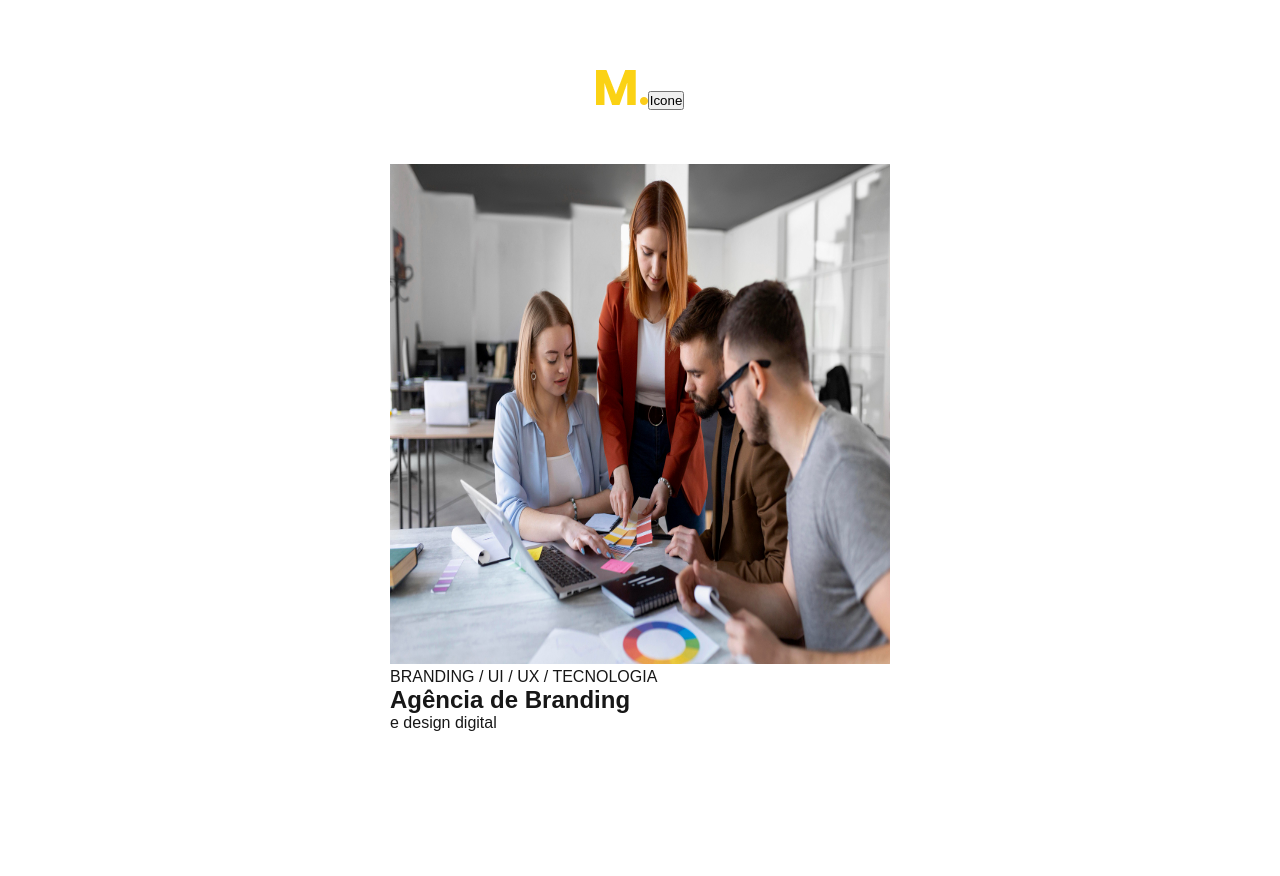
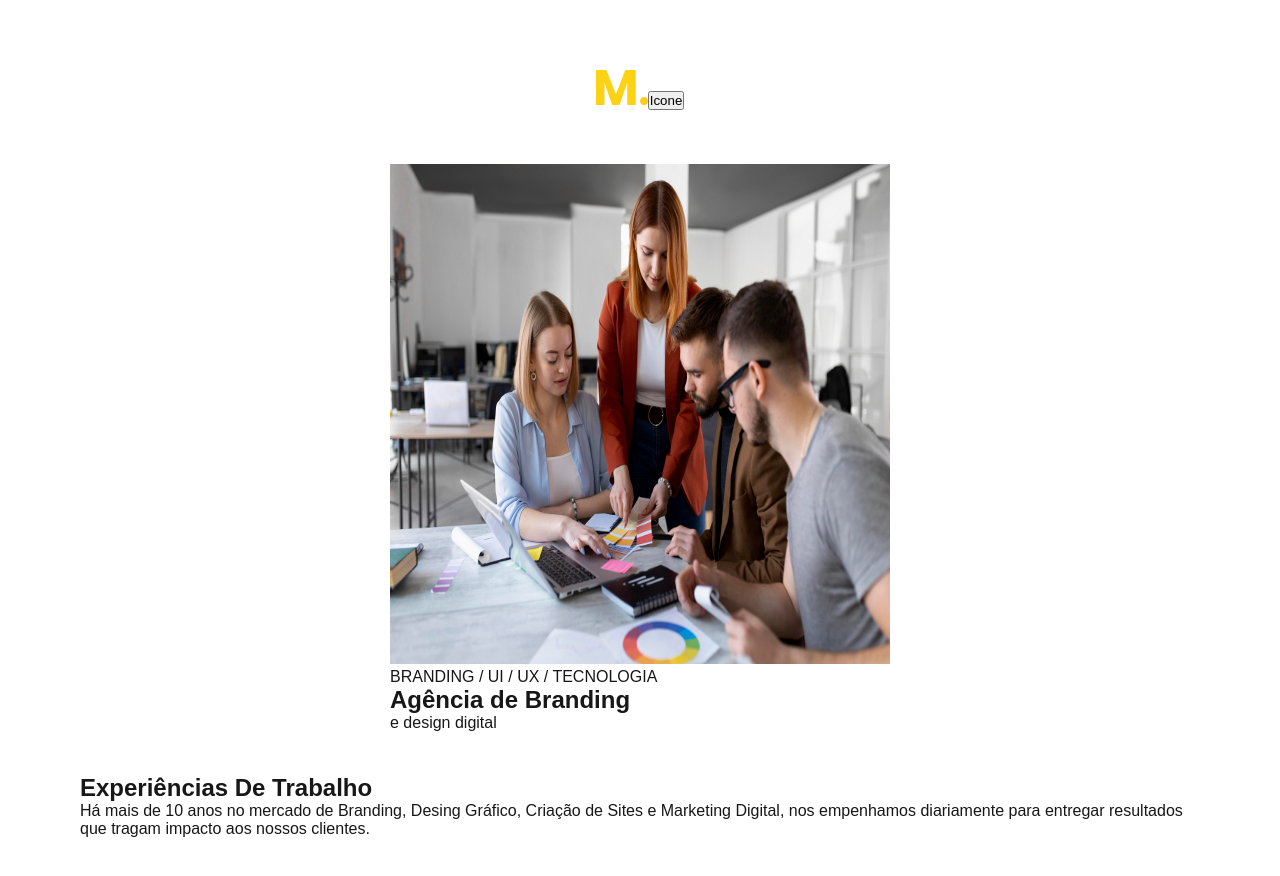
Before and after one commit to Karedog/Agencia-de-Designer, a Next.js app: page / in a window 1280 px wide. Shown: the top 876 px of the page. Built offline with nearby package versions, Linux system fonts and the light colour scheme.

Commit message:
feat: adiciona o html da seção experiencia trabalho e ajusta o componente Card

```diff
--- a/src/app/layout.js
+++ b/src/app/layout.js
@@ -1,7 +1,7 @@
 import "./globals.css";
 
 export const metadata = {
-  title: "Agencia de Designer",
+  title: "M - Agência Digital",
   description: "Agencia de designer",
 };
 
--- a/src/components/Card/Card.jsx
+++ b/src/components/Card/Card.jsx
@@ -1,5 +1,5 @@
 
-export default function Rodape(){
+export default function Card(){
     return (
         <div>
         </div>
--- a/src/components/SecaoExperienciaTrabalho/SecaoExperienciaTrabalho.jsx
+++ b/src/components/SecaoExperienciaTrabalho/SecaoExperienciaTrabalho.jsx
@@ -1,7 +1,22 @@
+import Card from "../Card/Card";
+import estilo from "./SecaoExperienciaTrabalho.module.css"
 
 export default function SecaoExperienciaTrabalho(){
     return (
-        <section>
+        <section className={estilo.secao_experiencia}>
+            <div className={estilo.caixa_experiencia}>
+                <h2>Experiências De Trabalho</h2>
+                <div className={estilo.linha_designer}></div>
+                <p>Há mais de 10 anos no mercado de Branding, Desing Gráfico, Criação de
+                    Sites e Marketing Digital, nos empenhamos diariamente para entregar
+                    resultados que tragam impacto aos nossos clientes.
+                </p>
+                <div className={estilo.caixa_cards}>
+                    <Card/>
+                    <Card/>
+                    <Card/>
+                </div>
+            </div>
         </section>
     );
 
```
